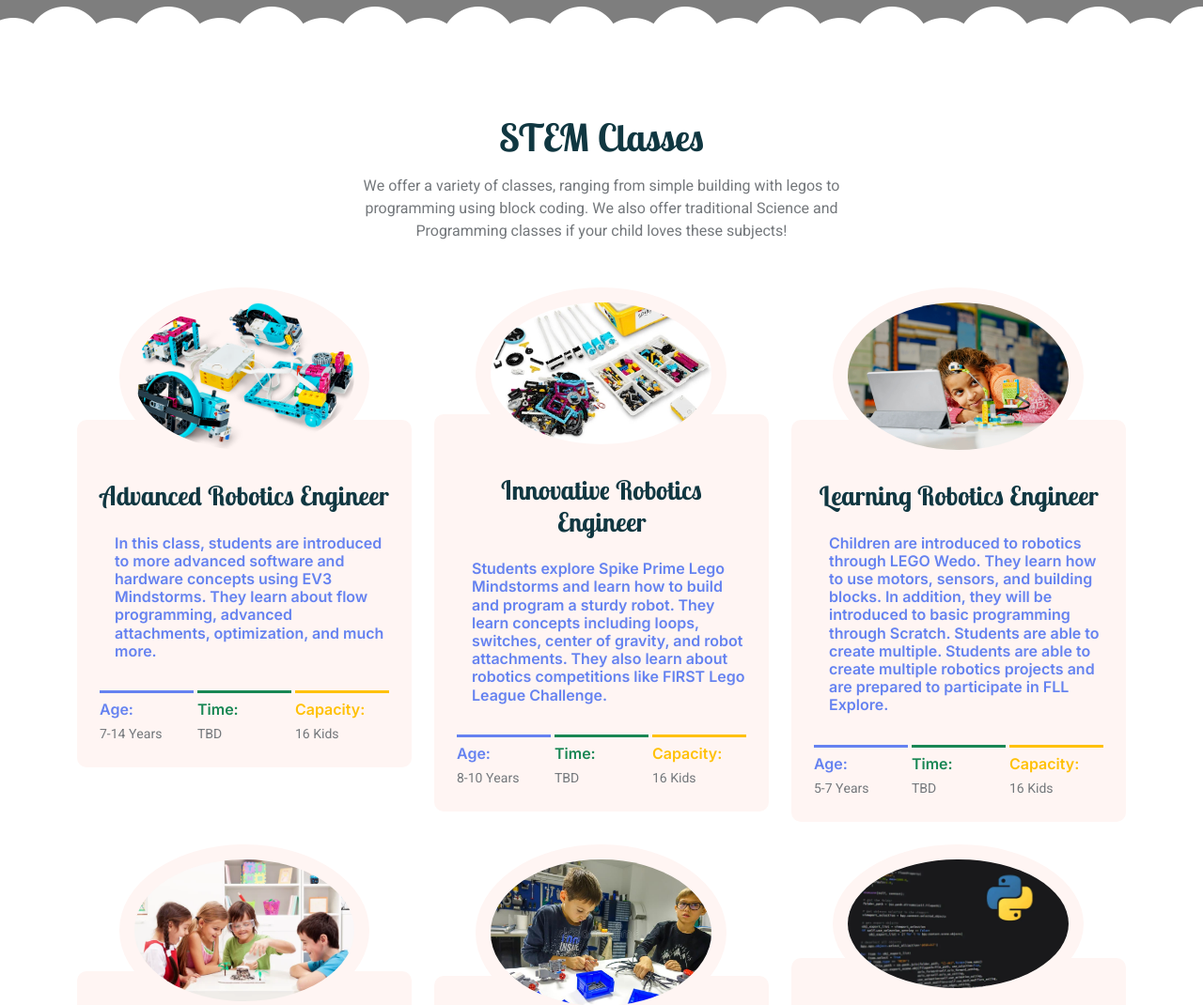
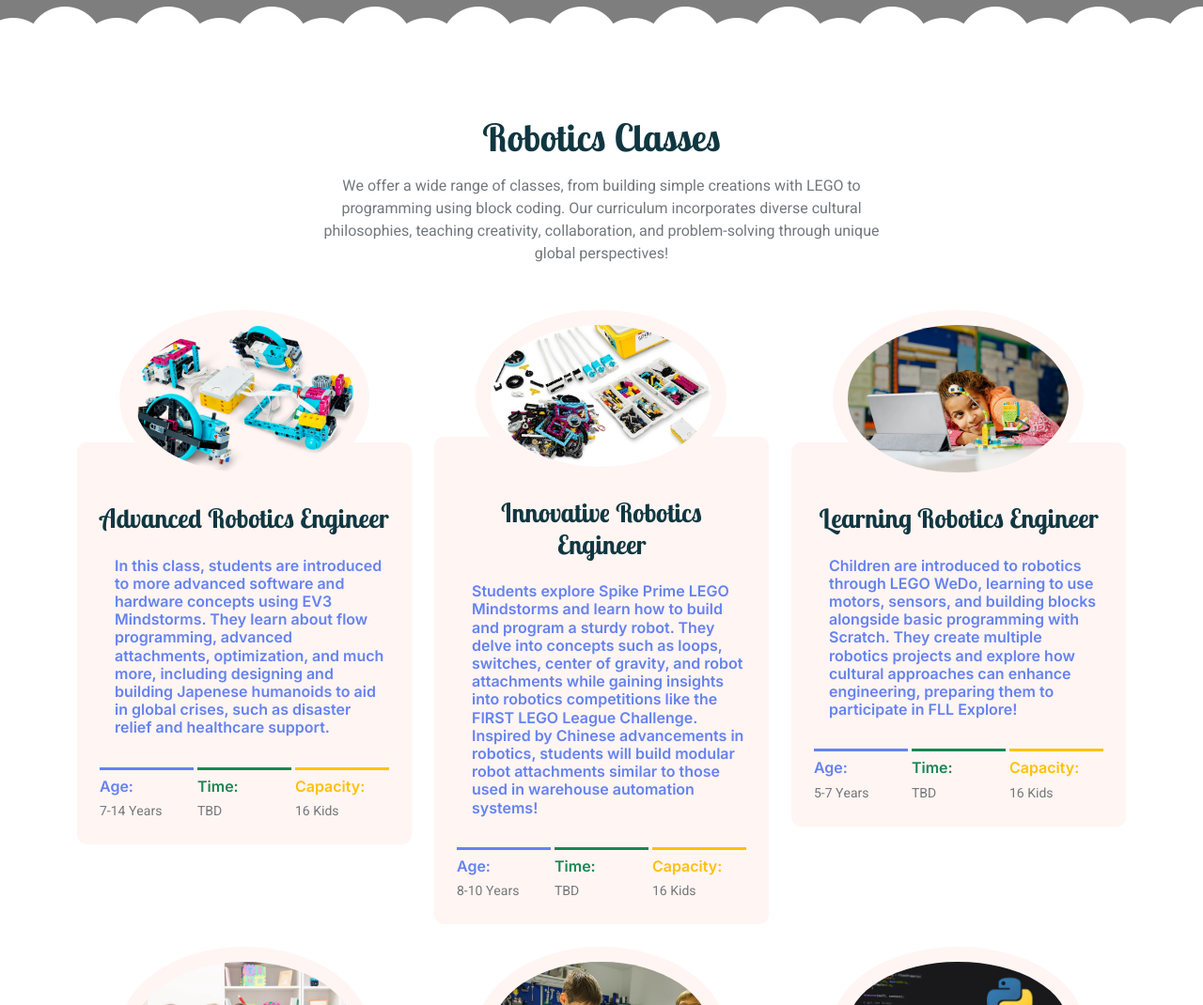
Before and after one commit to ownabot/ownabot.github.io, a plain HTML site: page classes.html in a window 1280 px wide. Shown: the part 360-1430 px from the top of the page at 94% size. Drawn offline with nearby package versions, Linux system fonts and the light colour scheme; grey boxes are pictures that could not be loaded.

Commit message:
Made changes to certain descriptions

```diff
--- a/classes.html
+++ b/classes.html
@@ -79,8 +79,8 @@
         <div class="container-xxl py-5">
             <div class="container">
                 <div class="text-center mx-auto mb-5 wow fadeInUp" data-wow-delay="0.1s" style="max-width: 600px;">
-                    <h1 class="mb-3">STEM Classes</h1>
-                    <p>We offer a variety of classes, ranging from simple building with legos to programming using block coding. We also offer traditional Science and Programming classes if your child loves these subjects!</p>
+                    <h1 class="mb-3">Robotics Classes</h1>
+                    <p>We offer a wide range of classes, from building simple creations with LEGO to programming using block coding. Our curriculum incorporates diverse cultural philosophies, teaching creativity, collaboration, and problem-solving through unique global perspectives!</p>
                 </div>
                 <div class="row g-4">
                     <div class="col-lg-4 col-md-6 wow fadeInUp" data-wow-delay="0.1s">
@@ -93,7 +93,7 @@
                                 <div class="d-flex align-items-center justify-content-between mb-4">
                                     <div class="d-flex align-items-center">
                                         <div class="ms-3">
-                                            <h6 class="text-primary mb-2">In this class, students are introduced to more advanced software and hardware concepts using EV3 Mindstorms. They learn about flow programming, advanced attachments, optimization, and much more.
+                                            <h6 class="text-primary mb-2">In this class, students are introduced to more advanced software and hardware concepts using EV3 Mindstorms. They learn about flow programming, advanced attachments, optimization, and much more, including designing and building Japenese humanoids to aid in global crises, such as disaster relief and healthcare support.
                                             </h6>
                                         </div>
                                     </div>
@@ -131,7 +131,7 @@
                                 <div class="d-flex align-items-center justify-content-between mb-4">
                                     <div class="d-flex align-items-center">
                                         <div class="ms-3">
-                                            <h6 class="text-primary mb-2">Students explore Spike Prime Lego Mindstorms and learn how to build and program a sturdy robot. They learn concepts including loops, switches, center of gravity, and robot attachments. They also learn about robotics competitions like FIRST Lego League Challenge.
+                                            <h6 class="text-primary mb-2">Students explore Spike Prime LEGO Mindstorms and learn how to build and program a sturdy robot. They delve into concepts such as loops, switches, center of gravity, and robot attachments while gaining insights into robotics competitions like the FIRST LEGO League Challenge. Inspired by Chinese advancements in robotics, students will build modular robot attachments similar to those used in warehouse automation systems!
                                             </h6>
                                         </div>
                                     </div>
@@ -169,7 +169,7 @@
                                 <div class="d-flex align-items-center justify-content-between mb-4">
                                     <div class="d-flex align-items-center">
                                         <div class="ms-3">
-                                            <h6 class="text-primary mb-2">Children are introduced to robotics through LEGO Wedo. They learn how to use motors, sensors, and building blocks. In addition, they will be introduced to basic programming through Scratch. Students are able to create multiple. Students are able to create multiple robotics projects and are prepared to participate in FLL Explore.
+                                            <h6 class="text-primary mb-2">Children are introduced to robotics through LEGO WeDo, learning to use motors, sensors, and building blocks alongside basic programming with Scratch. They create multiple robotics projects and explore how cultural approaches can enhance engineering, preparing them to participate in FLL Explore!
                                             </h6>
                                         </div>
                                     </div>
```
Also changed, not shown: about.html (+3 -3 lines), index.html (+4 -4 lines).
